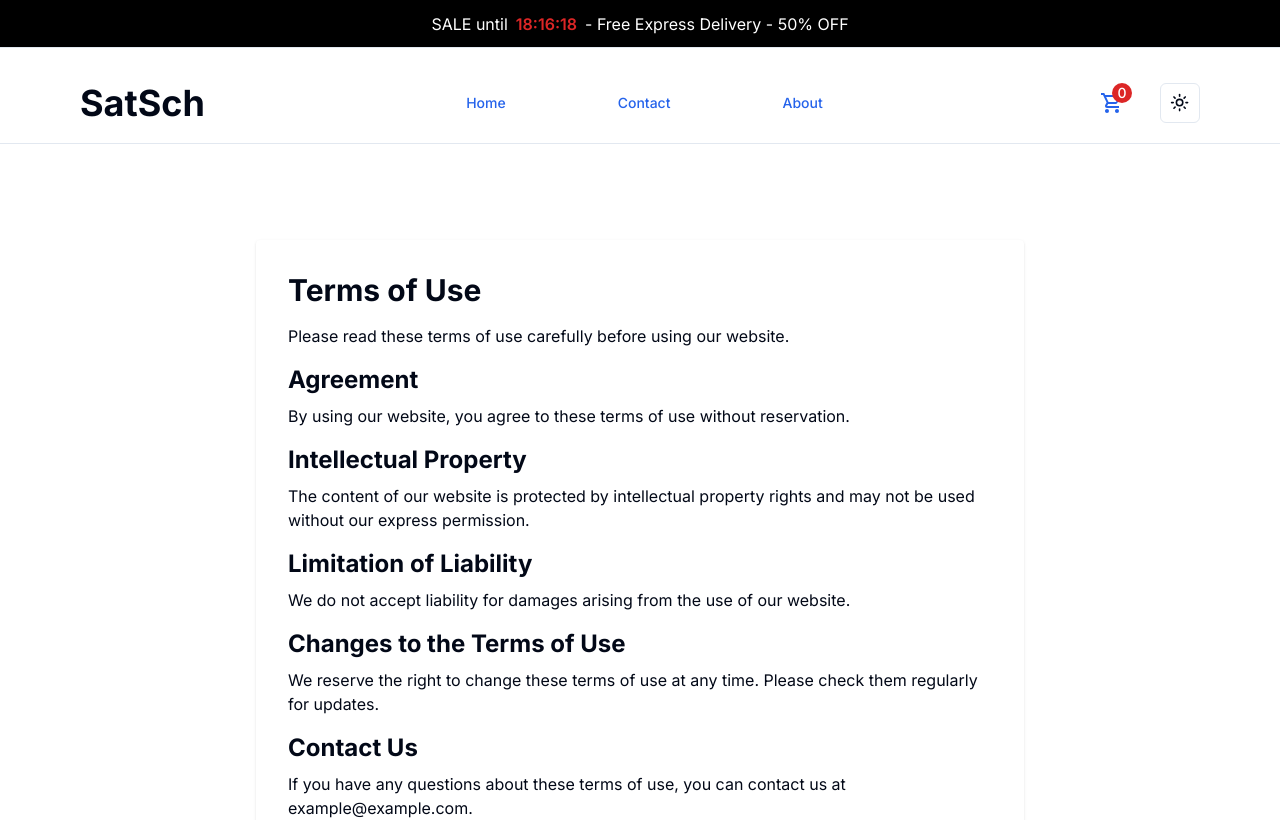
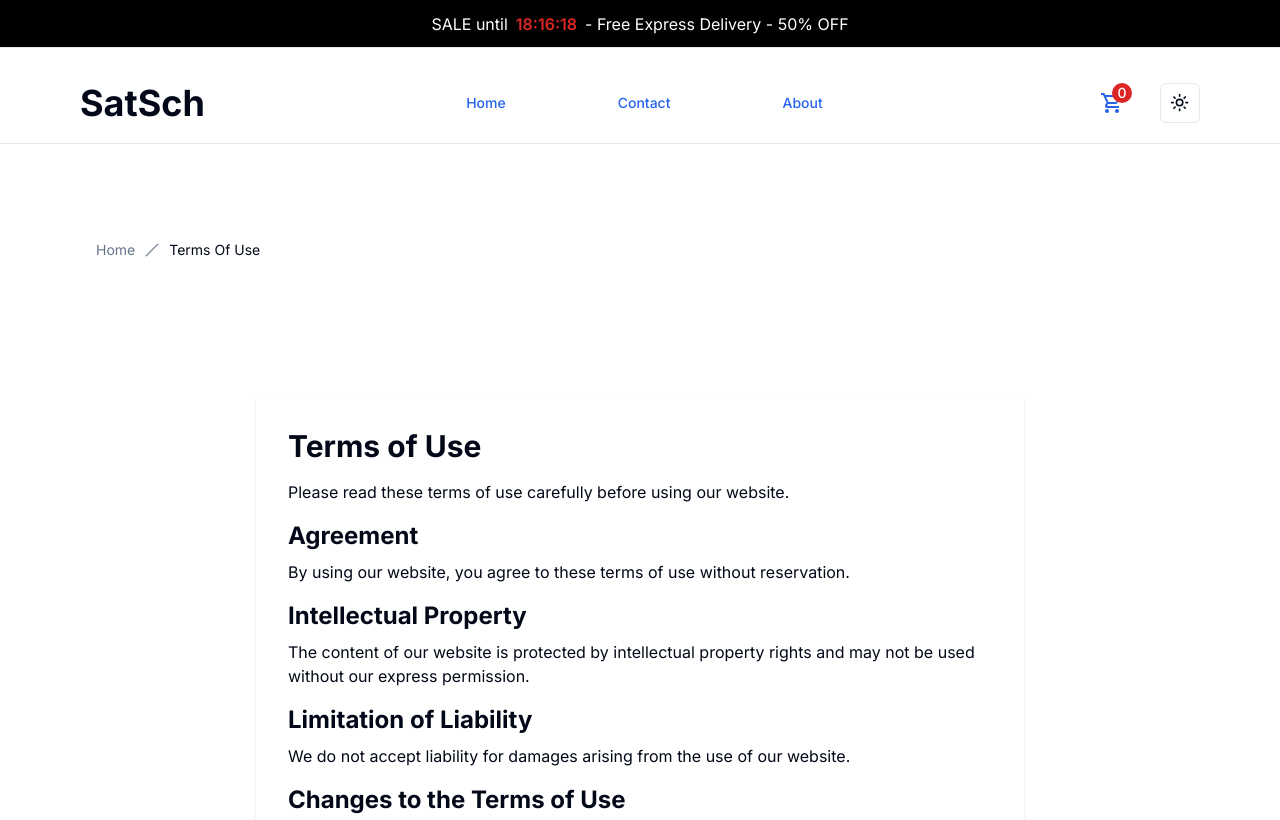
Before and after one commit to DayanWalter/satschool, a Next.js app: page /terms in a window 1280 px wide. Shown: the top 820 px of the page. Built offline with nearby package versions, Linux system fonts and the light colour scheme.

Commit message:
Added breadcrumb to tou page

```diff
--- a/src/app/terms/page.tsx
+++ b/src/app/terms/page.tsx
@@ -1,7 +1,34 @@
 import React from "react";
+import { Slash } from "lucide-react";
+
+import {
+  Breadcrumb,
+  BreadcrumbItem,
+  BreadcrumbLink,
+  BreadcrumbList,
+  BreadcrumbPage,
+  BreadcrumbSeparator,
+} from "@/components/ui/breadcrumb";
 
 export default function Terms() {
   return (
+    <>
+      {/* Navigation Breadcrumb */}
+      <div className="p-5 lg:mb-5 lg:pl-24 lg:pt-24 ">
+        <Breadcrumb>
+          <BreadcrumbList>
+            <BreadcrumbItem>
+              <BreadcrumbLink href="/">Home</BreadcrumbLink>
+            </BreadcrumbItem>
+            <BreadcrumbSeparator>
+              <Slash />
+            </BreadcrumbSeparator>
+            <BreadcrumbItem>
+              <BreadcrumbPage>Terms Of Use</BreadcrumbPage>
+            </BreadcrumbItem>
+          </BreadcrumbList>
+        </Breadcrumb>
+      </div>
       <main className="flex min-h-screen flex-col items-center justify-between p-24">
         <div className="mx-auto max-w-3xl rounded bg-white p-8 shadow">
           <h1 className="mb-4 text-3xl font-bold">Terms of Use</h1>
@@ -23,17 +50,20 @@ export default function Terms() {
             We do not accept liability for damages arising from the use of our
             website.
           </p>
-        <h2 className="mb-2 text-2xl font-bold">Changes to the Terms of Use</h2>
+          <h2 className="mb-2 text-2xl font-bold">
+            Changes to the Terms of Use
+          </h2>
           <p className="mb-4">
-          We reserve the right to change these terms of use at any time. Please
-          check them regularly for updates.
+            We reserve the right to change these terms of use at any time.
+            Please check them regularly for updates.
           </p>
           <h2 className="mb-2 text-2xl font-bold">Contact Us</h2>
           <p className="mb-4">
-          If you have any questions about these terms of use, you can contact us
-          at example@example.com.
+            If you have any questions about these terms of use, you can contact
+            us at example@example.com.
           </p>
         </div>
       </main>
+    </>
   );
 }
```
Lines whose indentation alone changed are shown as unchanged.
